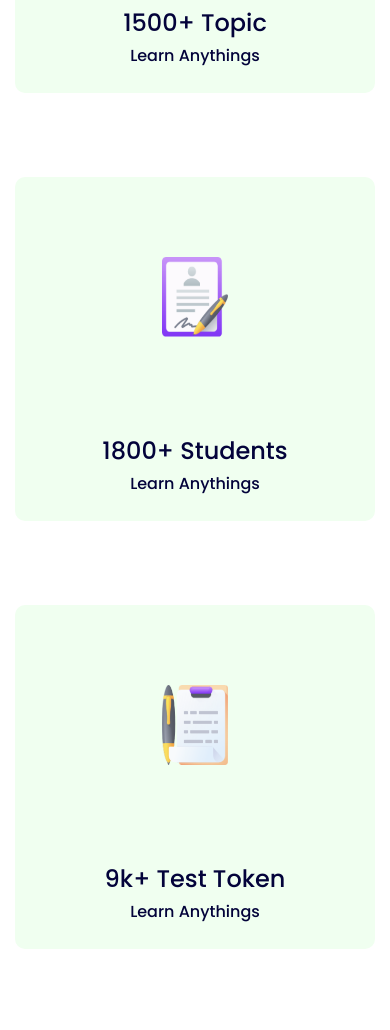
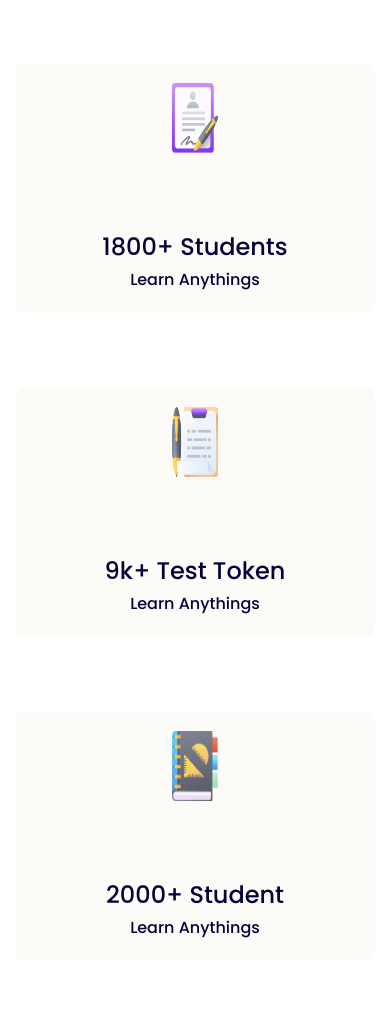
Before and after one commit to MdTaufiqurRahman/e-school, a plain HTML site: page index.html in a window 390 px wide. Shown: the part 941-1971 px from the top of the page. Drawn offline with nearby package versions, Linux system fonts and the light colour scheme.

Commit message:
edited done

```diff
--- a/index.html
+++ b/index.html
@@ -65,37 +65,37 @@
         <section class="topic">
           <div class="container">
             <div class="row row-cols-1 row-cols-md-4">
-                <div class="col mb-4">
-                  <div class="card-first">
+                <div class="col mb-4 ">
+                  <div class="cards-first">
                     <img src="images/ICON/book.png" class="card-img-top" alt="...">
-                    <div class="card-body">
+                    <div class="cards-body">
                       <h4 class="title">1500+ Topic</h4>
                       <h6 class="text">Learn Anythings</h6>
                     </div>
                   </div>
                 </div>
-                <div class="col mb-4">
-                  <div class="card-first">
+                <div class="col mb-4 ">
+                  <div class="cards-first">
                     <img src="images/ICON/Student.png" class="card-img-top" alt="...">
-                    <div class="card-body">
+                    <div class="cards-body">
                       <h4 class="title">1800+ Students</h4>
                       <h6 class="text">Learn Anythings</h6>
                     </div>
                   </div>
                 </div>
-                <div class="col mb-4">
-                  <div class="card-first">
+                <div class="col mb-4 ">
+                  <div class="cards-first">
                     <img src="images/ICON/Test.png" class="card-img-top" alt="...">
-                    <div class="card-body">
+                    <div class="cards-body">
                       <h4 class="title">9k+ Test Token</h4>
                       <h6 class="text">Learn Anythings</h6>
                     </div>
                   </div>
                 </div>
                 <div class="col mb-4">
-                  <div class="card-first">
+                  <div class="cards-first">
                     <img src="images/ICON/Students.png" class="card-img-top" alt="...">
-                    <div class="card-body">
+                    <div class="cards-body">
                       <h4 class="title">2000+ Student</h4>
                       <h6 class="text">Learn Anythings</h6>
                     </div>
--- a/style.css
+++ b/style.css
@@ -49,7 +49,7 @@ h2{
 }
 /*topic part*/
 
-.card-first{
+.cards-first{
     margin-top: 50px;
     text-align: center;
     border: none;
@@ -63,14 +63,18 @@ h2{
         width: 100%;
         padding: 80px 82px;
         height: 250px;
+        margin-top:-60px;
     }
 
 
-.card-first:hover{
+.cards-first:hover{
     border: none;
     border-radius: 10px;
     box-shadow: 5px 5px 10px darkgray;
     background-color: white;
+}
+.cards-body{
+    height: 80px;
 }
 
 /*online course card part */
@@ -146,18 +150,18 @@ footer{
 @media (max-width:900px){
 
     .topic img{
-        width: 230px;
-        height: 240px;
+        width: 210px;
+        height: 230px;
     }
     .card-first{
-        margin-top:60px;
+        margin-top:80px;
         background-color: #F0FFF0;
         border-radius: 10px;
     }
     .carousel-img{
         width: 100%;
         height: 250px;
-        margin-top: -100px;
+        margin-top: -10px;
 
     }
 
```
